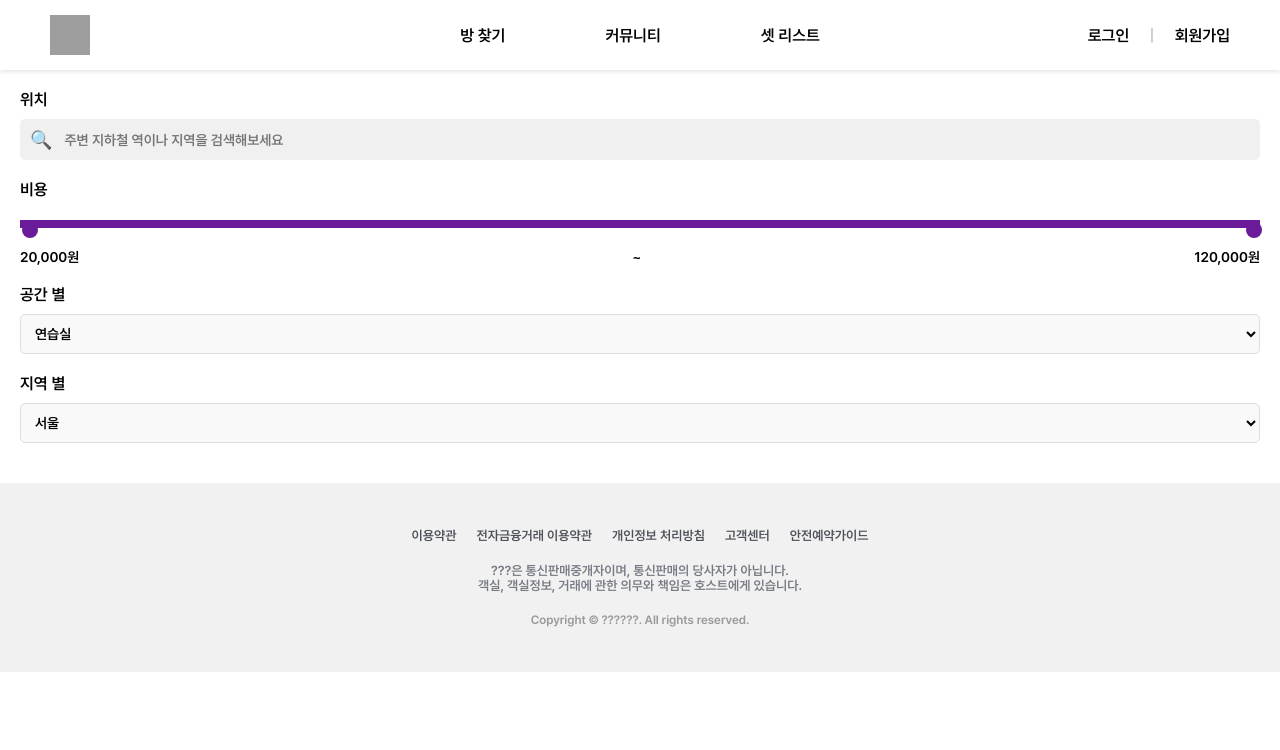
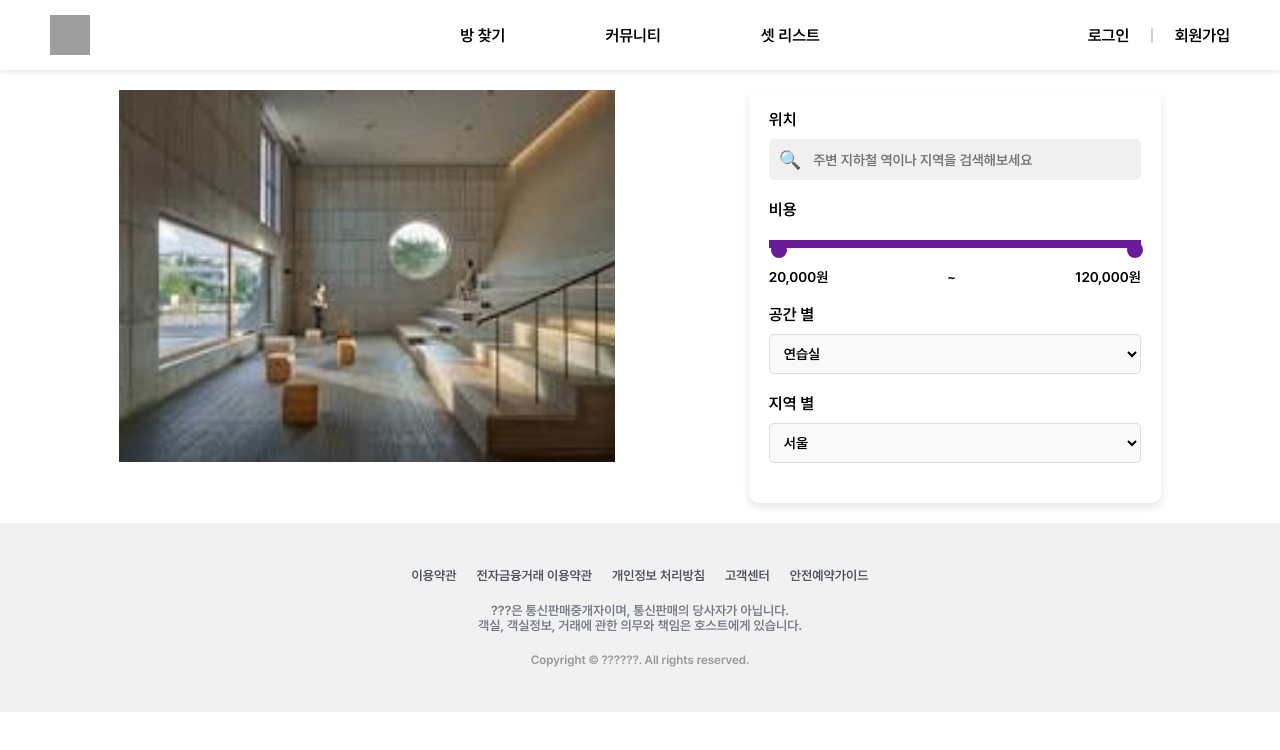
Before and after one commit to springTeamm/smile-front, a React (Create React App) app: page /category in a window 1280 px wide. Shown: the top 750 px of the page. Built offline with nearby package versions, Linux system fonts and the light colour scheme; grey boxes are pictures that could not be loaded.

Commit message:
Update: 카테고리 UI 수정

```diff
--- a/src/pages/userpage/Category.jsx
+++ b/src/pages/userpage/Category.jsx
@@ -1,5 +1,6 @@
 import '../../styles/Category.css';
 import React, { useState } from 'react';
+import imagee from './images/공간 사진 임의1.jpeg';
 
 function Category() {
   const [minPrice, setMinPrice] = useState(20000);
@@ -17,8 +18,12 @@ function Category() {
   };
 
   return (
+    <div className="page-container">
+      <div className="image-container">
+        <img src={imagee} alt="Placeholder" />
+      </div>
+
       <div className="filter-container">
-      {/* Location Search */}
         <div className="filter-item">
           <label>위치</label>
           <div className="search-bar">
@@ -27,7 +32,6 @@ function Category() {
           </div>
         </div>
 
-      {/* Price Range */}
         <div className="filter-item">
           <label>비용</label>
           <div className="price-range">
@@ -64,7 +68,6 @@ function Category() {
           </div>
         </div>
 
-      {/* Category Dropdown */}
         <div className="filter-item">
           <label>공간 별</label>
           <select
@@ -79,7 +82,6 @@ function Category() {
           </select>
         </div>
 
-      {/* Region Dropdown */}
         <div className="filter-item">
           <label>지역 별</label>
           <select
@@ -99,6 +101,7 @@ function Category() {
           </select>
         </div>
       </div>
+    </div>
   );
 }
 
--- a/src/styles/Category.css
+++ b/src/styles/Category.css
@@ -1,6 +1,28 @@
+.page-container {
+  display: flex;
+  justify-content: space-between;
+  align-items: flex-start;
+  padding: 20px;
+}
+
+.image-container {
+  width: 40%; /* 화면의 약 40% 차지 */
+  margin-left: 8%;
+}
+
+.image-container img {
+  width: 100%;
+  height: auto;
+}
+
 .filter-container {
-    font-family: Arial, sans-serif;
   padding: 20px;
+  width: 30%;
+  margin-right: 8%;
+  background-color: white;
+  box-shadow: 0 4px 8px rgba(0, 0, 0, 0.1);
+  border-radius: 10px;
+  z-index: 1000;
 }
 
 .filter-item {
@@ -86,8 +108,6 @@
   justify-content: space-between;
   font-size: 14px;
   margin-top: 10px;
-    position: relative;
-    z-index: 1;
 }
 
 .dropdown {
```
Also changed, not shown: src/pages/userpage/images/공간 사진 임의1.jpeg (added). Lines whose indentation alone changed are shown as unchanged.
